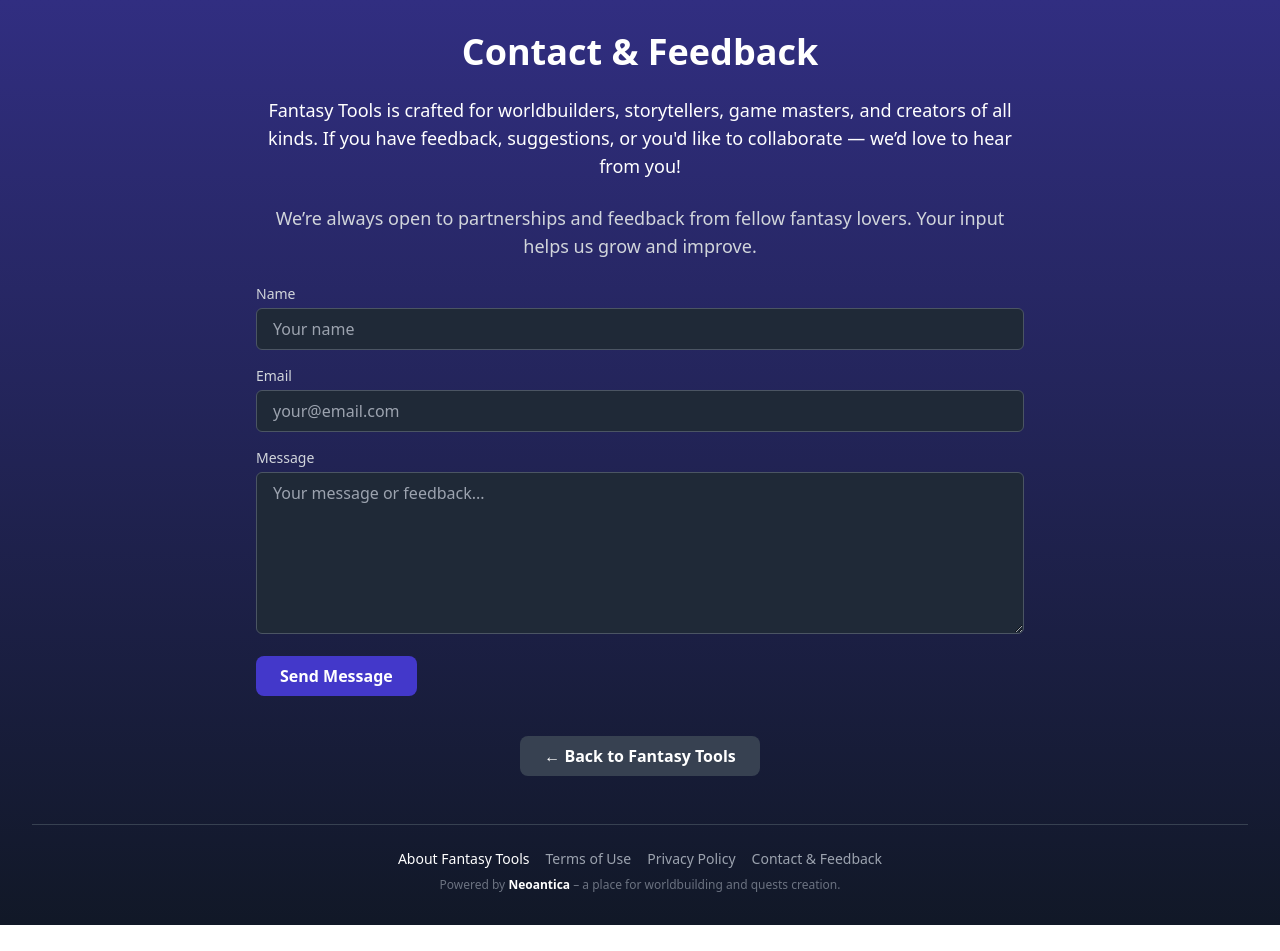
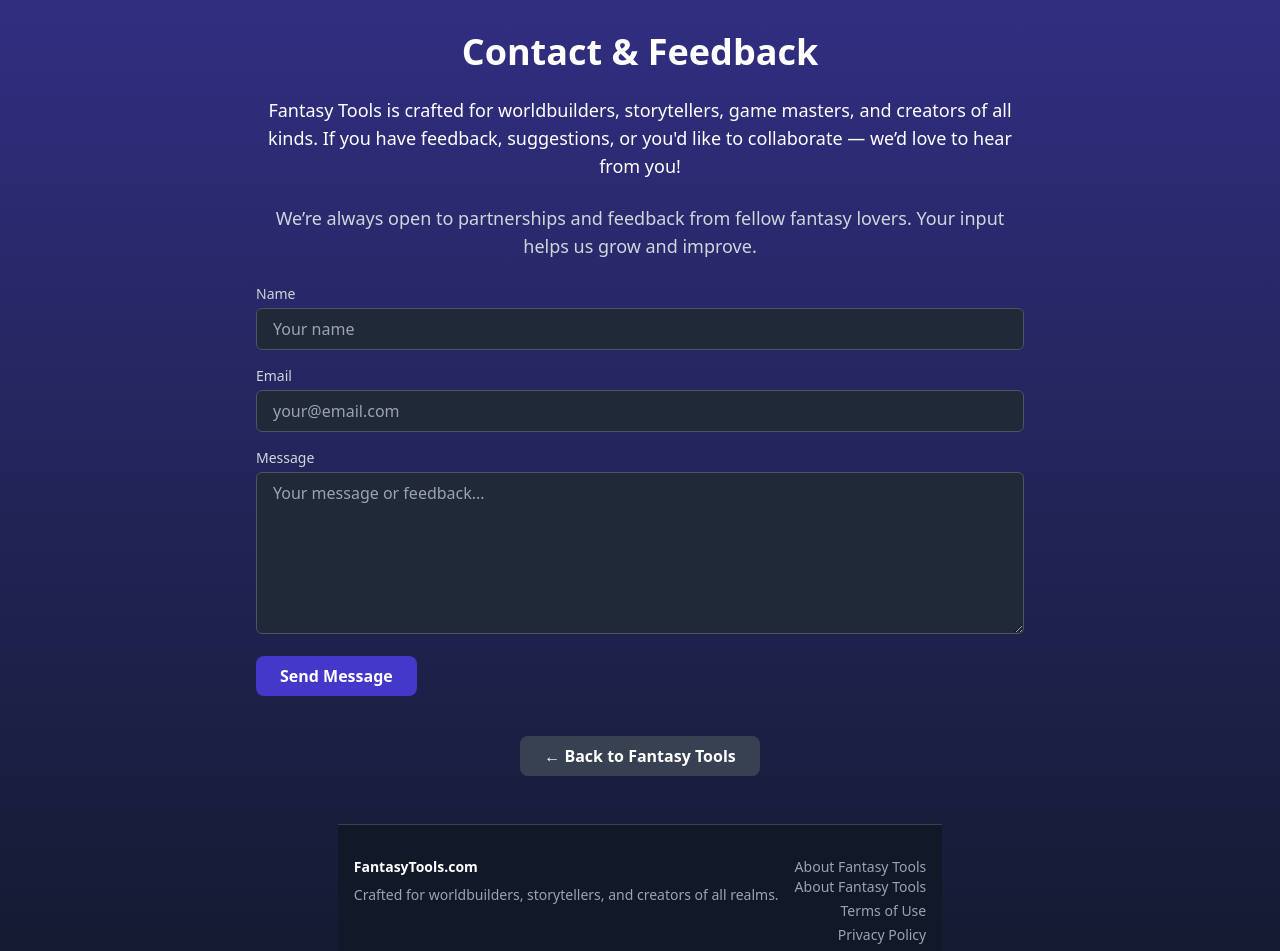
Before and after one commit to JiriTill/fantasytools, a React (Vite) app in the folder client/: page /contact in a window 1280 px wide. Shown: the top 951 px of the page. Before the commit the page ends 925 px from the top, so only its background shows below. Built offline with nearby package versions, Linux system fonts and the light colour scheme.

Commit message:
Update Contact.jsx

```diff
--- a/client/src/pages/Contact.jsx
+++ b/client/src/pages/Contact.jsx
@@ -1,5 +1,6 @@
 import React from 'react';
 import { Link } from 'react-router-dom';
+import Footer from '../components/Footer';
 
 export default function Contact() {
   return (
@@ -67,26 +68,7 @@ export default function Contact() {
         ← Back to Fantasy Tools
       </Link>
 
-      <footer className="text-center text-sm text-gray-400 mt-12 border-t border-gray-700 pt-6 px-4 space-y-2 w-full">
-        <div className="space-x-4">
-          <a href="/about" className="hover:underline text-white">About Fantasy Tools</a>
-          <a href="/terms" className="hover:underline">Terms of Use</a>
-          <a href="/privacy" className="hover:underline">Privacy Policy</a>
-          <a href="/contact" className="hover:underline">Contact & Feedback</a>
-        </div>
-        <p className="text-xs text-gray-500">
-          Powered by{' '}
-          <a
-            href="https://neoantica.com"
-            target="_blank"
-            rel="noopener noreferrer"
-            className="text-white font-semibold hover:underline"
-          >
-            Neoantica
-          </a>{' '}
-          – a place for worldbuilding and quests creation.
-        </p>
-      </footer>
+      <Footer />
     </div>
   );
 }
```
